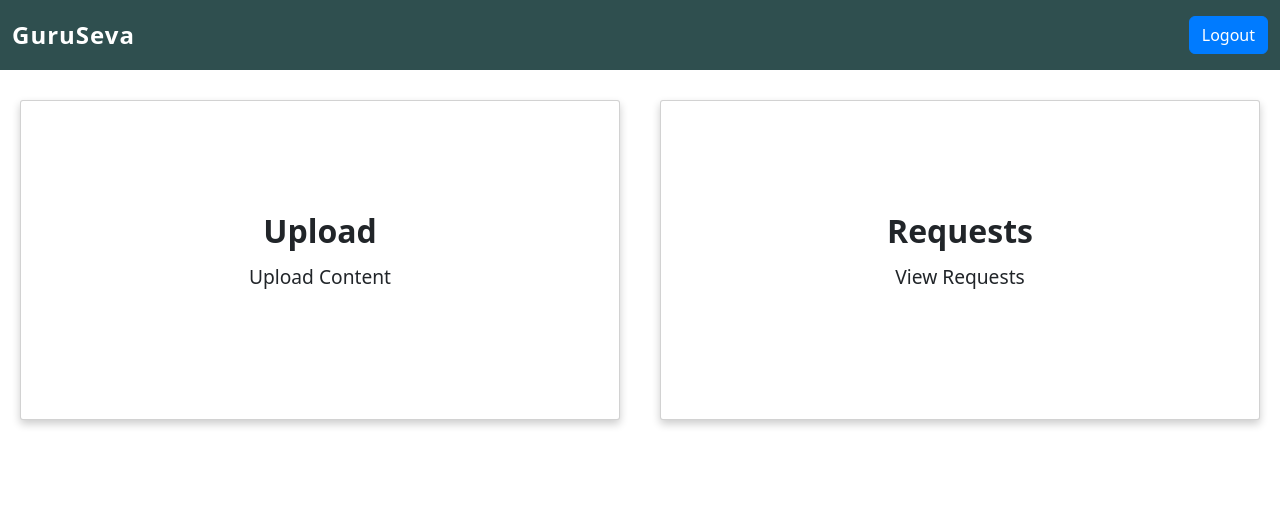
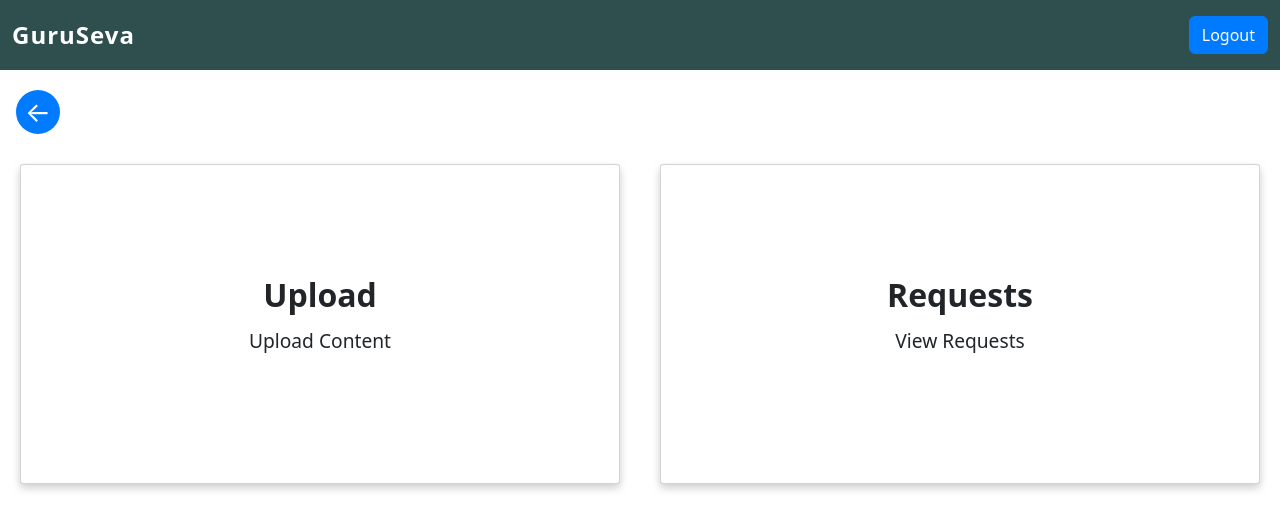
Before and after one commit to SupritVaidya/guruSeva, an Angular app: page /admin in a window 1280 px wide. Shown: the top 530 px of the page. Built offline with nearby package versions, Linux system fonts and the light colour scheme.

Commit message:
admin panel changes

```diff
--- a/src/app/admin-panel/admin-panel.html
+++ b/src/app/admin-panel/admin-panel.html
@@ -1,5 +1,9 @@
+
 <app-nav-bar></app-nav-bar>
 <div style="margin: 20px;"></div>
+<button class="back-arrow-btn mb-3 ms-3" (click)="goBack()">
+  <span class="arrow-icon">&#8592;</span>
+</button>
 
 <div class="admin-card-row">
   <div class="card">
--- a/src/app/admin-panel/admin-panel.scss
+++ b/src/app/admin-panel/admin-panel.scss
@@ -1,3 +1,24 @@
+.back-arrow-btn {
+  background-color: #007bff;
+  color: #fff;
+  border: none;
+  border-radius: 50%;
+  width: 44px;
+  height: 44px;
+  display: flex;
+  align-items: center;
+  justify-content: center;
+  font-size: 1.7rem;
+  cursor: pointer;
+  transition: background 0.2s;
+}
+.back-arrow-btn:hover {
+  background-color: #0056b3;
+}
+.arrow-icon {
+  display: inline-block;
+  vertical-align: middle;
+}
 .admin-card-row {
   display: flex;
   justify-content: center;
--- a/src/app/admin-panel/admin-panel.ts
+++ b/src/app/admin-panel/admin-panel.ts
@@ -1,6 +1,7 @@
 import { Component } from '@angular/core';
 import { Card } from "../card/card";
 import { NavBar } from "../nav-bar/nav-bar";
+import { Router } from '@angular/router';
 
 @Component({
   selector: 'app-admin-panel',
@@ -9,5 +10,9 @@ import { NavBar } from "../nav-bar/nav-bar";
   styleUrl: './admin-panel.scss',
 })
 export class AdminPanel {
+  constructor(private router: Router) {}
 
+  goBack() {
+    this.router.navigate(['/dashboard']);
+  }
 }
```
